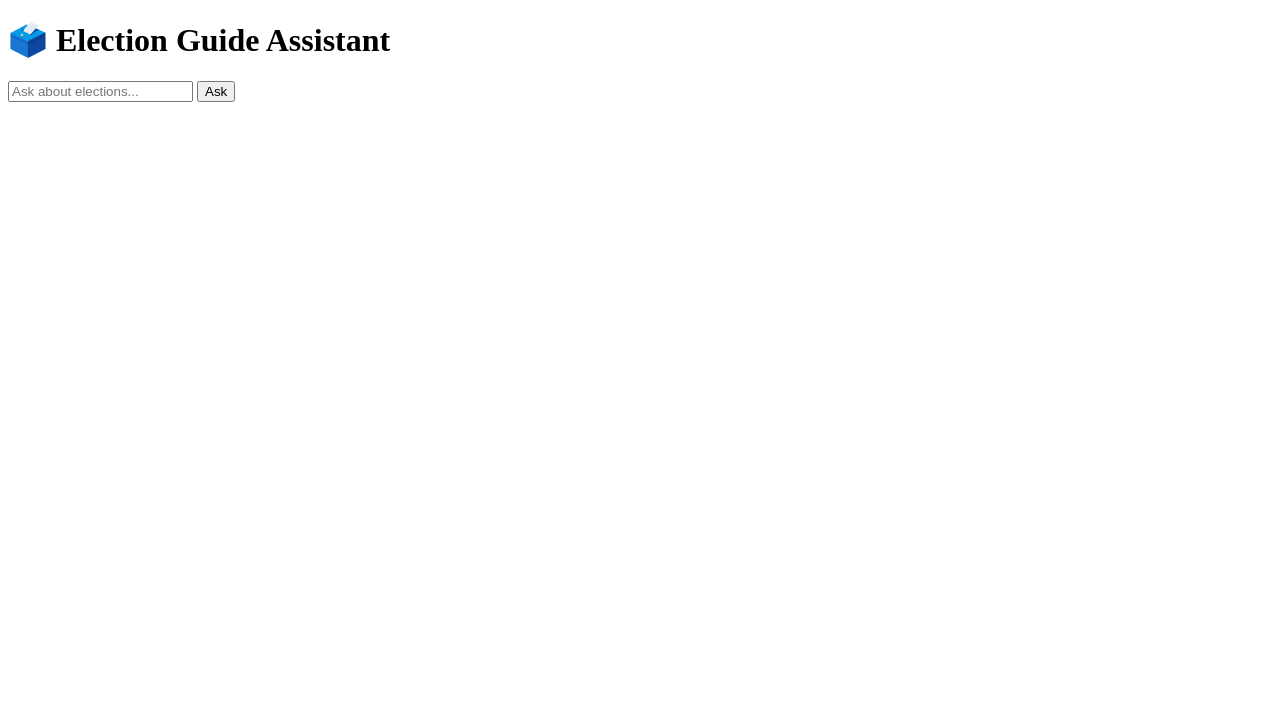
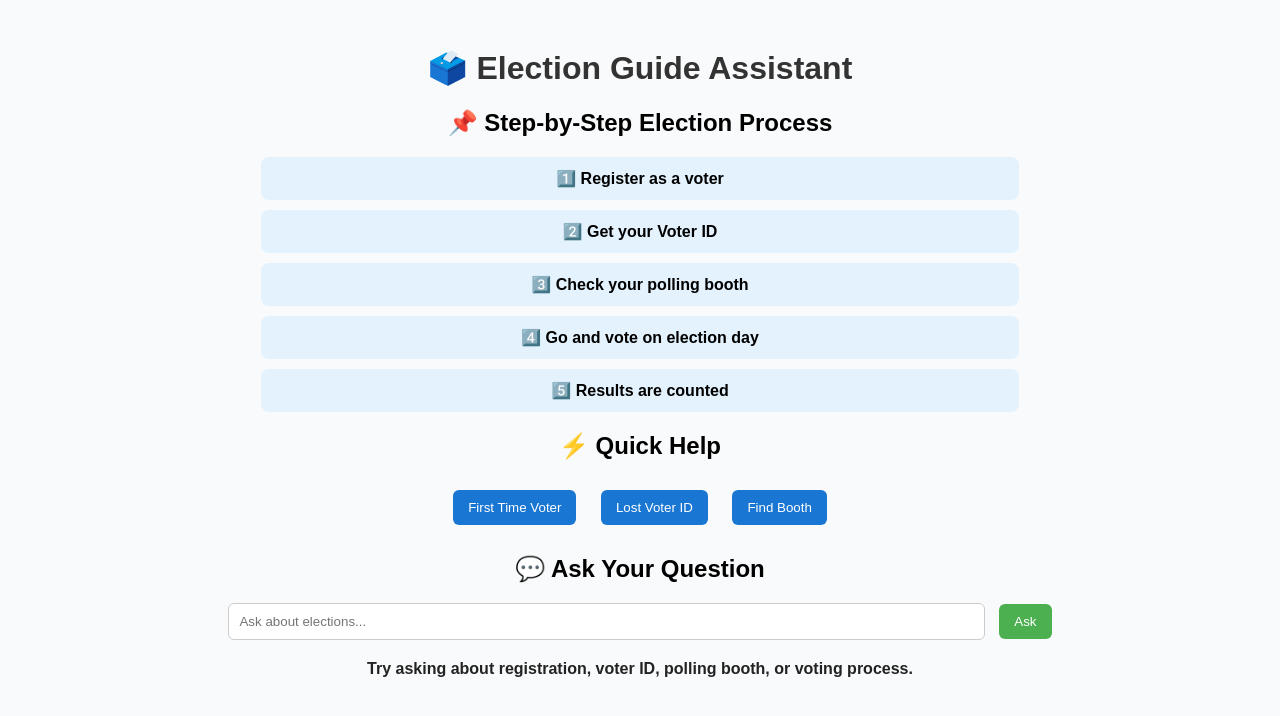
Before and after one commit to suhanikri/election-guide-ai, a plain HTML site: page index.html in a window 1280 px wide. Both pictures are taken after a click on the button "Ask". Drawn offline with Linux system fonts and the light colour scheme.

Commit message:
Final submission version

```diff
--- a/index.html
+++ b/index.html
@@ -7,7 +7,28 @@
 </head>
 
 <body>
+
     <h1>🗳️ Election Guide Assistant</h1>
+
+    <h2>📌 Step-by-Step Election Process</h2>
+
+    <div class="steps">
+        <div class="step">1️⃣ Register as a voter</div>
+        <div class="step">2️⃣ Get your Voter ID</div>
+        <div class="step">3️⃣ Check your polling booth</div>
+        <div class="step">4️⃣ Go and vote on election day</div>
+        <div class="step">5️⃣ Results are counted</div>
+    </div>
+
+    <h2>⚡ Quick Help</h2>
+
+    <div class="quick-buttons">
+        <button onclick="quickHelp('first')">First Time Voter</button>
+        <button onclick="quickHelp('id')">Lost Voter ID</button>
+        <button onclick="quickHelp('booth')">Find Booth</button>
+    </div>
+
+    <h2>💬 Ask Your Question</h2>
 
     <input type="text" id="userInput" placeholder="Ask about elections...">
     <button onclick="askAI()">Ask</button>
--- a/script.js
+++ b/script.js
@@ -0,0 +1,38 @@
+function askAI() {
+    let input = document.getElementById("userInput").value.toLowerCase();
+    let reply = "";
+
+    if (input.includes("register")) {
+        reply = "You can register as a voter on the official Election Commission website or through voter registration centers.";
+    }
+    else if (input.includes("voter id")) {
+        reply = "You need a voter ID card. You can apply online or offline using Form 6.";
+    }
+    else if (input.includes("booth")) {
+        reply = "You can check your polling booth location online using your voter ID number.";
+    }
+    else if (input.includes("vote")) {
+        reply = "On election day, go to your polling booth with your voter ID and cast your vote securely.";
+    }
+    else {
+        reply = "Try asking about registration, voter ID, polling booth, or voting process.";
+    }
+
+    document.getElementById("response").innerText = reply;
+}
+
+function quickHelp(type) {
+    let reply = "";
+
+    if (type === "first") {
+        reply = "As a first-time voter: Register → Get voter ID → Check booth → Go vote on election day.";
+    }
+    else if (type === "id") {
+        reply = "If you lost your voter ID, you can use alternative ID proofs or download your e-EPIC online.";
+    }
+    else if (type === "booth") {
+        reply = "You can find your polling booth using your voter ID on official election portals.";
+    }
+
+    document.getElementById("response").innerText = reply;
+}
--- a/style.css
+++ b/style.css
@@ -0,0 +1,64 @@
+body {
+    font-family: Arial, sans-serif;
+    text-align: center;
+    padding: 20px;
+    background-color: #f9fafb;
+}
+
+h1 {
+    color: #333;
+}
+
+.steps {
+    margin: 20px 0;
+}
+
+.step {
+    background: #e3f2fd;
+    margin: 10px auto;
+    padding: 12px;
+    border-radius: 8px;
+    width: 60%;
+    font-weight: bold;
+}
+
+.quick-buttons button {
+    margin: 10px;
+    padding: 10px 15px;
+    border: none;
+    background-color: #1976d2;
+    color: white;
+    border-radius: 6px;
+    cursor: pointer;
+}
+
+.quick-buttons button:hover {
+    background-color: #0d47a1;
+}
+
+input {
+    padding: 10px;
+    width: 60%;
+    border-radius: 6px;
+    border: 1px solid #ccc;
+}
+
+button {
+    padding: 10px 15px;
+    margin-left: 10px;
+    border: none;
+    background-color: #4caf50;
+    color: white;
+    border-radius: 6px;
+    cursor: pointer;
+}
+
+button:hover {
+    opacity: 0.9;
+}
+
+#response {
+    margin-top: 20px;
+    font-weight: bold;
+    color: #222;
+}
```
